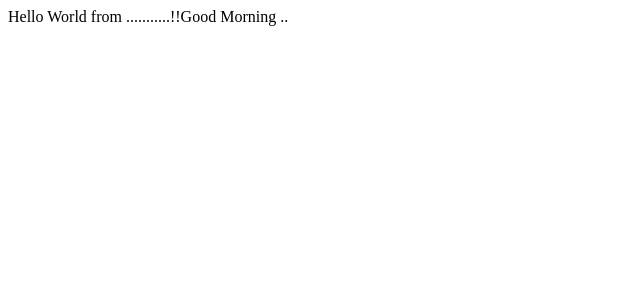
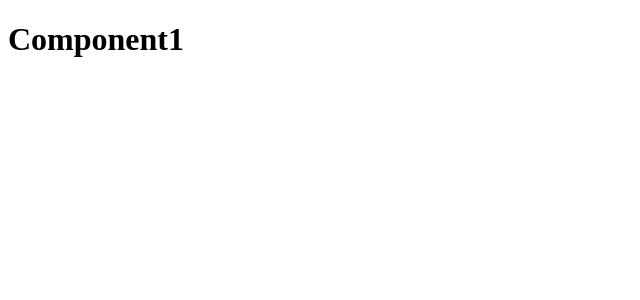
Before and after one commit to Vidhi134/BTech6CEB, a React (Vite) app: page / in a window 1280 px wide. Shown: the top 300 px of the page, without its empty margins (0-640 px from the left). Built offline with nearby package versions, Linux system fonts and the light colour scheme.

Commit message:
component1

```diff
--- /dev/null
+++ b/src/lec2412/component1.jsx
@@ -0,0 +1,12 @@
+import * as React from "react";
+class Component1 extends React.Component {
+    render() {
+        return(
+        <div>
+            <h1>Component1</h1>
+            <h2></h2>
+        </div>
+        )
+    }
+};
+export default Component1;
--- a/src/main.jsx
+++ b/src/main.jsx
@@ -1,8 +1,9 @@
 import { StrictMode } from 'react'
 import { createRoot } from 'react-dom/client'
+import Component1 from './lec2412/component1'
 
 createRoot(document.getElementById('root')).render(
   <StrictMode>
-    Hello World from ...........!!Good Morning ..
+    <Component1/>
   </StrictMode>,
 )
```
